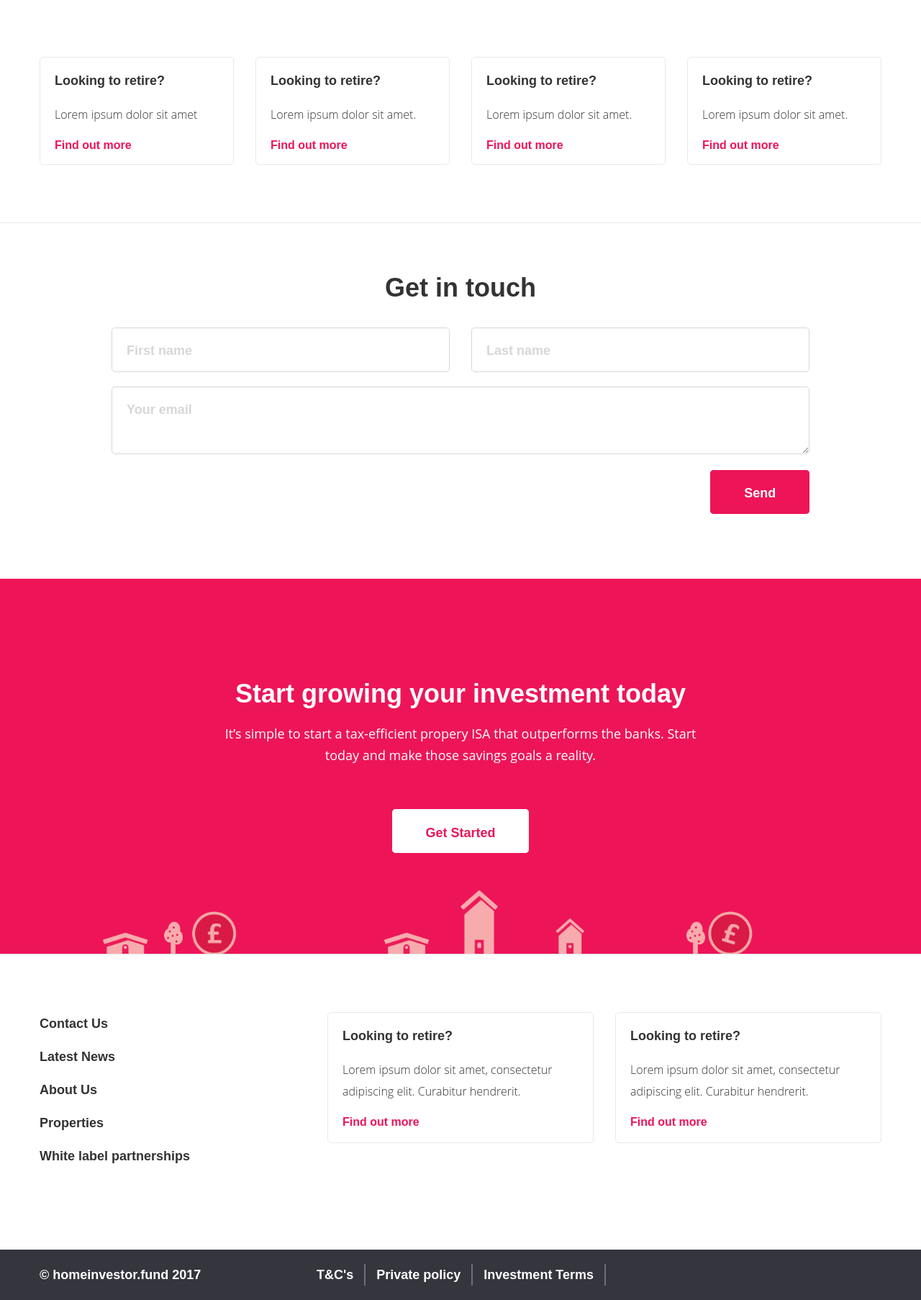
After one commit to daveymoores/homeinvestorfund-frontend, a PHP site: page /contact-us.php in a window 1280 px wide. The commit adds this page. Shown: the part 956-2762 px from the top of the page at 72% size. Run offline with PHP 8.4, Linux system fonts and the light colour scheme; some libraries are stand-ins or nearby versions.

Commit message:
layout of contact page

```diff
--- a/assets/scripts/main.js
+++ b/assets/scripts/main.js
@@ -11,7 +11,8 @@
 		"accordion" : require("./widgets/accordion"),
 		"maps" : require("./widgets/maps"),
 		"property-map" : require("./widgets/property-map"),
-		"carousel" : require("./widgets/carousel")
+		"carousel" : require("./widgets/carousel"),
+		"contact-map" : require("./widgets/contact-map")
 	};
 
     function initWidgets ($node) {
--- a/assets/styles/common/_variables.scss
+++ b/assets/styles/common/_variables.scss
@@ -11,6 +11,7 @@ $yellow-1: #eeca13;
 //tints
 $black-2: #c9c9cc;
 $teal-2: #d4eeeb;
+$teal-3: #5cc9c7;
 $red-2: #fbd3d0;
 $blue-2: #ddeaf7;
 $yellow-2: #faf3d2;
--- /dev/null
+++ b/assets/styles/components/_contact.scss
@@ -0,0 +1,18 @@
+.contact--form {
+    padding: 70px 0;
+    border-top: 1px solid $grey-2;
+}
+
+.contact--map {
+
+    height: 260px;
+
+    @media all and (min-width: $screen-sm) {
+        height: 630px;
+    }
+
+    .map--unit {
+        height: 100%;
+        display: block!important;
+    }
+}
--- a/assets/styles/components/_formtype.scss
+++ b/assets/styles/components/_formtype.scss
@@ -7,6 +7,25 @@
     }
 
     input {
+        @include font-proxima(700);
+        @include padding(15px 20px 13px);
+        font-size: $font-size-base;
+        line-height: $lineheight-input;
+        border-radius: $global-radius;
+        width: 100%;
+        border: 1px solid $grey-6;
+        margin-bottom: 20px;
+
+        @media all and ($screen-md) {
+            margin-bottom: 0px;
+        }
+
+        @include placeholder {
+            color: $grey-6;
+        }
+    }
+
+    textarea {
         @include font-proxima(700);
         @include padding(15px 20px 13px);
         font-size: $font-size-base;
@@ -52,7 +71,7 @@
             margin-bottom: 0px;
         }
 
-        @media all and (min-width: $container-large-desktop) {
+        @media all and (min-width: $screen-lg) {
             width: 66%;
             margin-bottom: 0px;
         }
@@ -94,3 +113,10 @@
        }
     }
 }
+
+
+.formtype--contact-us {
+    button {
+        float: right;
+    }
+}
--- /dev/null
+++ b/assets/styles/components/_hero.scss
@@ -0,0 +1,19 @@
+.hero {
+    &--contact {
+        height: 150px;
+        background-color: $teal-3;
+
+        h2 {
+            padding-top: 65px;
+            color: white;
+
+            @media all and (min-width: $screen-sm) {
+                padding-top: 110px;
+            }
+        }
+
+        @media all and (min-width: $screen-sm) {
+            height: 270px;
+        }
+    }
+}
--- a/assets/styles/main.scss
+++ b/assets/styles/main.scss
@@ -32,6 +32,8 @@ $output-bourbon-deprecation-warnings: false !default;
 @import "components/video-prompt";
 @import "components/properties";
 @import "components/slider";
+@import "components/contact";
+@import "components/hero";
 
 @import "components/panel";
 @import "components/feature-panel";
--- /dev/null
+++ b/contact-us.php
@@ -0,0 +1,93 @@
+<?php include 'components/head.php'; ?>
+<?php include 'components/navigation.php'; ?>
+
+<section class="hero--contact">
+	<div class="centered-heading">
+		<heading>
+			<h2>Get in touch</h2>
+		</heading>
+	</div>
+</section>
+
+<section class="contact--map">
+	<div class="map--unit" data-widget="contact-map"></div>
+</section>
+
+<section class="ghost-panel--section-padding">
+	<div class="container">
+		<div class="row">
+			<div class="col-md-3 col-sm-6">
+				<div class="ghost-panel eq">
+					<h4>Looking to retire?</h4>
+					<p>Lorem ipsum dolor sit amet</p>
+					<a href="">Find out more</a>
+				</div>
+			</div>
+			<div class="col-md-3 col-sm-6">
+				<div class="ghost-panel eq">
+					<h4>Looking to retire?</h4>
+					<p>Lorem ipsum dolor sit amet.</p>
+					<a href="">Find out more</a>
+				</div>
+			</div>
+			<div class="col-md-3 col-sm-6">
+				<div class="ghost-panel eq">
+					<h4>Looking to retire?</h4>
+					<p>Lorem ipsum dolor sit amet.</p>
+					<a href="">Find out more</a>
+				</div>
+			</div>
+			<div class="col-md-3 col-sm-6">
+				<div class="ghost-panel eq">
+					<h4>Looking to retire?</h4>
+					<p>Lorem ipsum dolor sit amet.</p>
+					<a href="">Find out more</a>
+				</div>
+			</div>
+		</div>
+	</div>
+</section>
+
+<section class="contact--form">
+	<div class="container">
+		<div class="row">
+			<div class="col-md-12">
+				<div class="centered-heading">
+					<heading>
+						<h2>Get in touch</h2>
+					</heading>
+				</div>
+			</div>
+		</div>
+
+		<div class="formtype--contact-us">
+			<div class="row">
+				<div class="col-sm-offset-1 col-sm-10">
+					<form class="formtype">
+						<div class="row">
+							<div class="col-md-6">
+								<input type="text" placeholder="First name" />
+							</div>
+							<div class="col-md-6">
+								<input type="text" placeholder="Last name" />
+							</div>
+						</div>
+						<div class="row">
+							<div class="col-md-12">
+								<textarea type="text" placeholder="Your email"></textarea>
+								<button class="btn__primary--red right">Send</button>
+							</div>
+						</div>
+					</form>
+				</div>
+			</div>
+
+		</div>
+	</div>
+</section>
+
+<?php include 'components/call-out.php'; ?>
+
+<?php include 'components/footer.php'; ?>
+
+<?php include 'components/foot.php'; ?>
```
Also changed, not shown: assets/scripts/widgets/contact-map.js (added, +216 -0 lines), dist/scripts/main.min.js, dist/styles/main.css.
